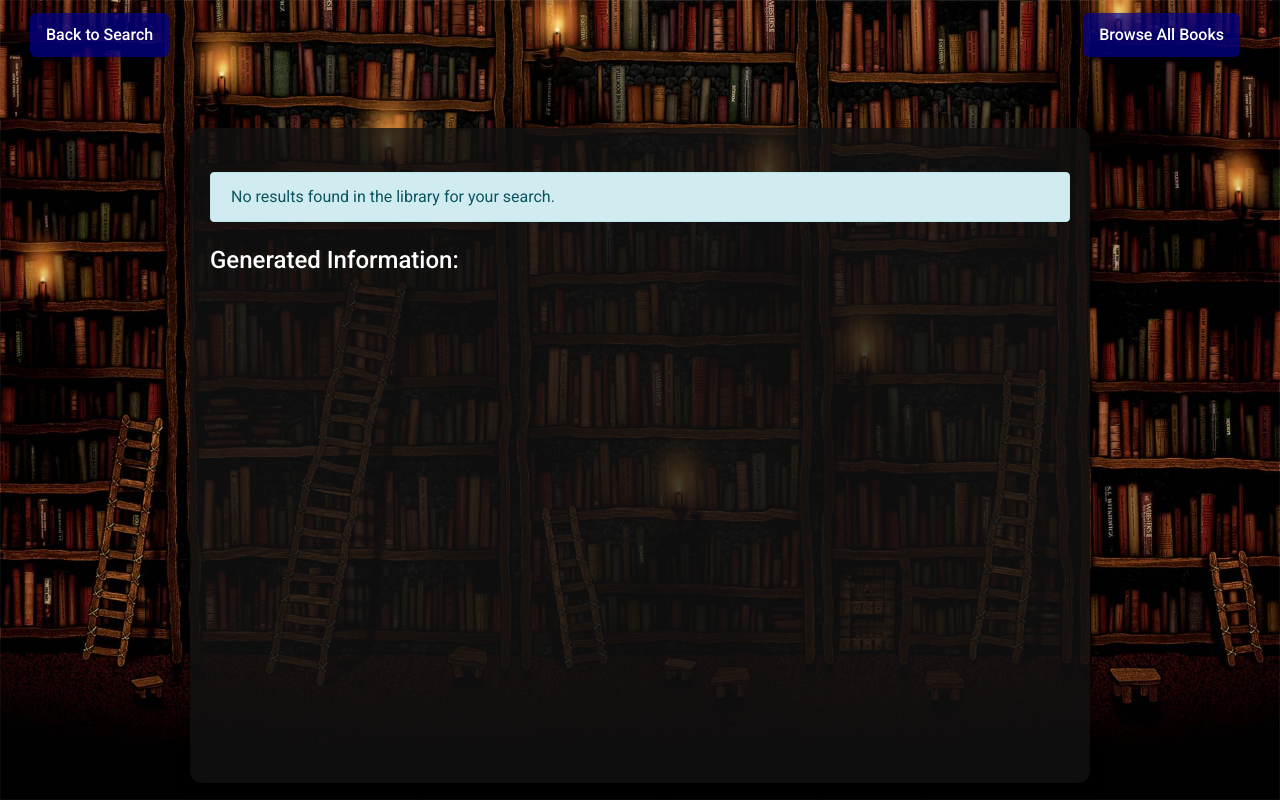
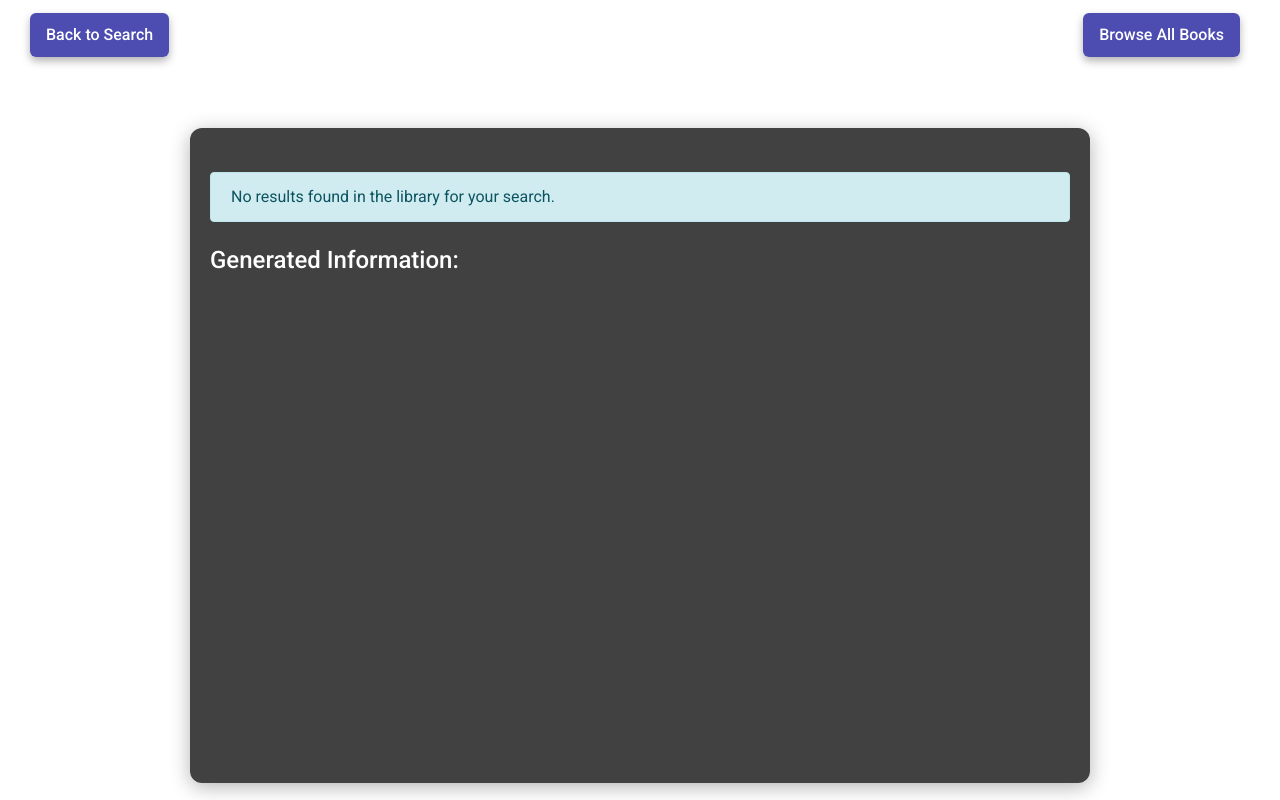
Before and after one commit to basil-the-py-developer/AI-Library, a Flask app: template templates/result.html in a window 1280 px wide. Run offline with Flask 3, Linux system fonts and the light colour scheme; the template is opened without the code that fills it, so the values that code supplies are empty; some libraries are stand-ins or nearby versions.

Commit message:
Update result.html

```diff
--- a/templates/result.html
+++ b/templates/result.html
@@ -20,7 +20,6 @@
             left: 0;
             width: 100%;
             height: 100%;
-            background: url('/static/back.jpg') no-repeat center center fixed;
             background-size: cover;
             color: #E0DFCA;
             font-family: 'Roboto', sans-serif;
```
